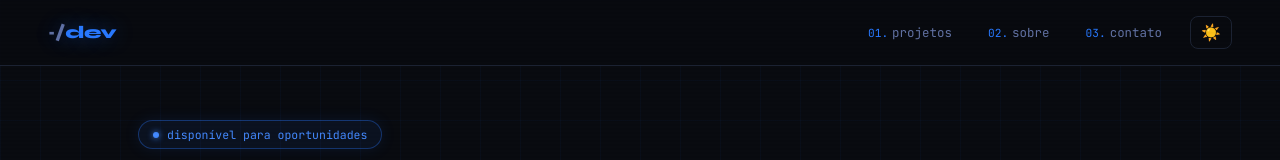
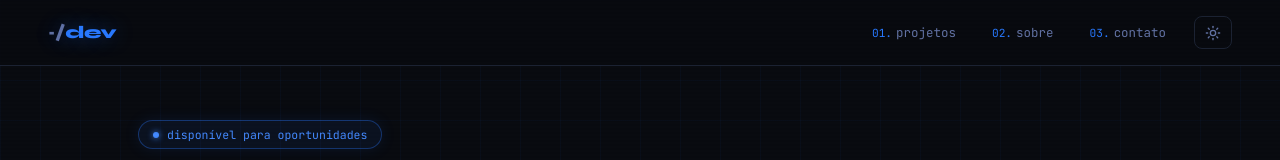
Before and after one commit to turco-vic/portfolio, a Next.js app: page / in a window 1280 px wide. Shown: the top 160 px of the page. Built offline with nearby package versions, Linux system fonts and the light colour scheme.

Commit message:
Use lucide icons and suppress hydration warning

```diff
--- a/package.json
+++ b/package.json
@@ -9,6 +9,7 @@
     "lint": "eslint"
   },
   "dependencies": {
+    "lucide-react": "^0.575.0",
     "next": "16.1.6",
     "react": "19.2.3",
     "react-dom": "19.2.3"
--- a/src/app/layout.jsx
+++ b/src/app/layout.jsx
@@ -8,7 +8,7 @@ export const metadata = {
 
 export default function RootLayout({ children }) {
   return (
-    <html lang="pt-BR">
+    <html lang="pt-BR" suppressHydrationWarning>
       <head>
         <script dangerouslySetInnerHTML={{ __html: `(function(){var t=localStorage.getItem('theme')||'dark';document.documentElement.setAttribute('data-theme',t);})();` }} />
       </head>
--- a/src/components/Nav.jsx
+++ b/src/components/Nav.jsx
@@ -3,6 +3,7 @@
 import Link from 'next/link'
 import { usePathname } from 'next/navigation'
 import { useState, useEffect } from 'react'
+import { Sun, Moon } from 'lucide-react'
 import styles from '../styles/Nav.module.css'
 
 const links = [
@@ -50,7 +51,7 @@ export default function Nav() {
           aria-label="Alternar tema"
           title={theme === 'dark' ? 'Modo claro' : 'Modo escuro'}
         >
-          {theme === 'dark' ? '☀️' : '🌙'}
+          {theme === 'dark' ? <Sun size={16} /> : <Moon size={16} />}
         </button>
       </div>
     </nav>
```
Also changed, not shown: 1 other file (tests, documents, lock files or other folders).
